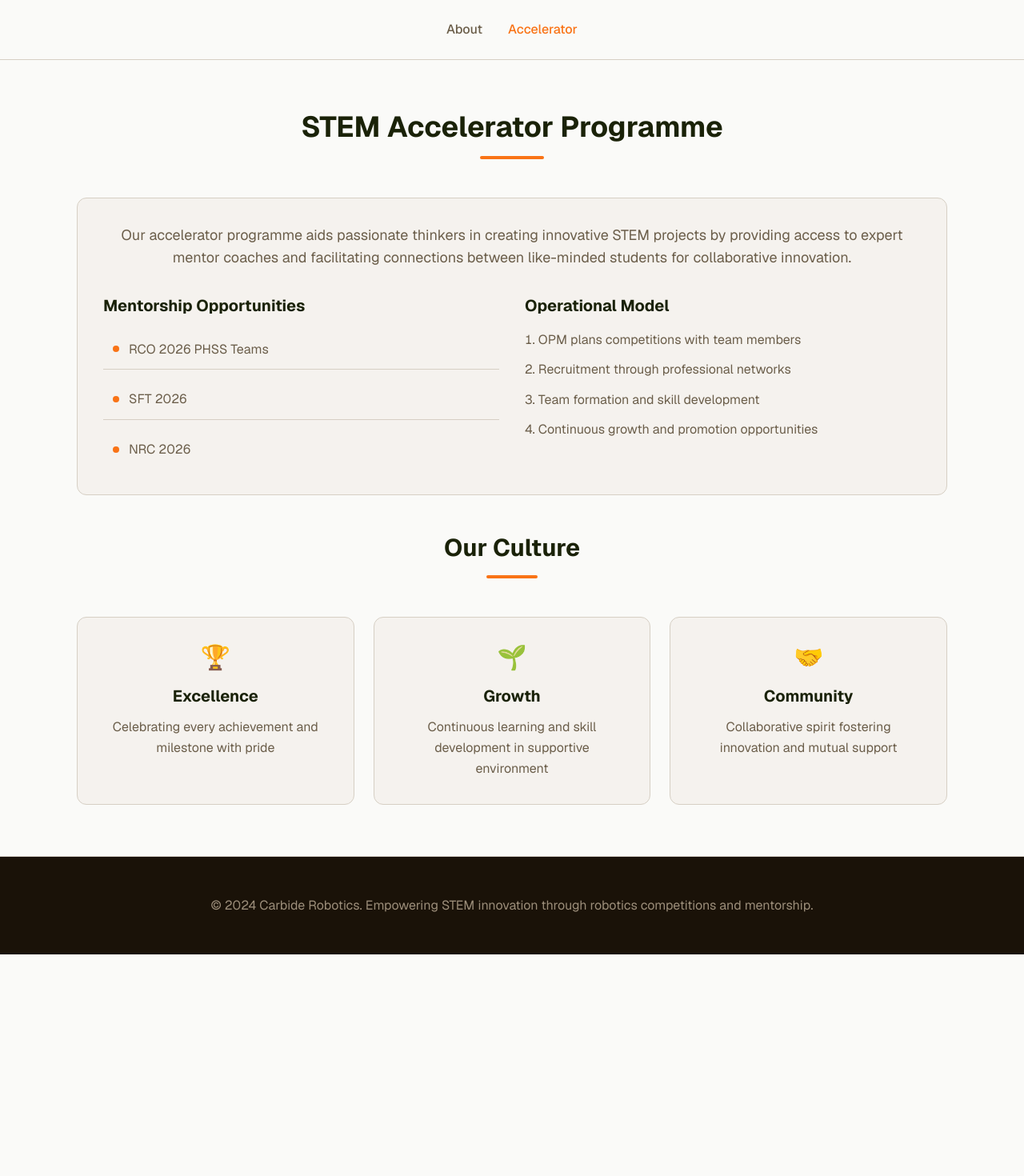
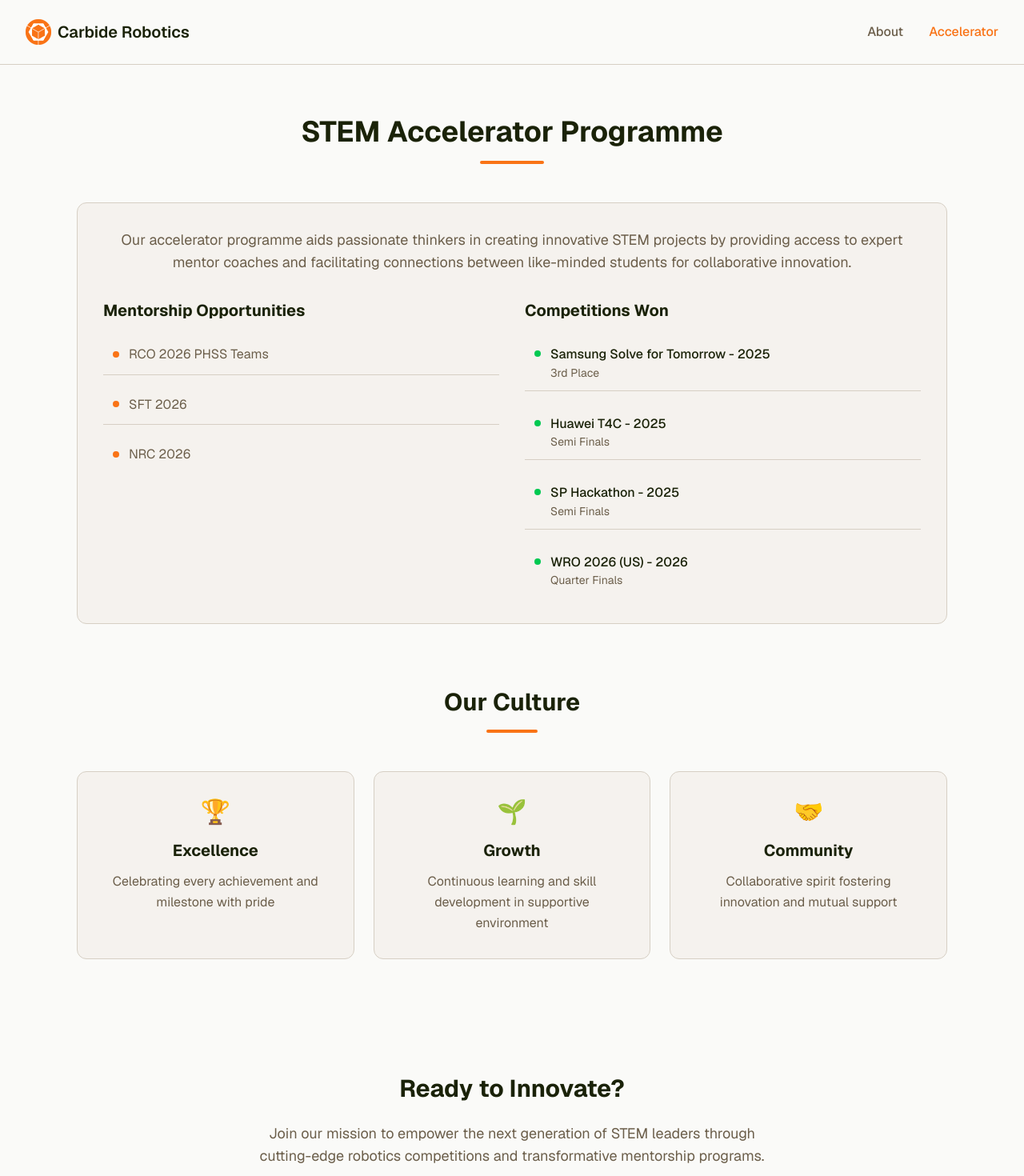
Before and after one commit to vensah-dev/carbide-robotics, a Next.js app: page /accelerator in a window 1280 px wide. Shown: the top 1470 px of the page at 80% size. Before the commit the page ends 1193 px from the top, so only its background shows below. Built offline with nearby package versions, Linux system fonts and the light colour scheme.

Commit message:
new navbar

```diff
--- a/app/accelerator/page.tsx
+++ b/app/accelerator/page.tsx
@@ -1,16 +1,15 @@
+"use client";
+
+import { Navbar } from "@/components/navbar";
+
 export default function AcceleratorPage() {
   return (
     <div className="min-h-screen bg-[var(--background-primary)]">
-      {/* Minimal Navigation */}
-      <nav className="w-full py-6 px-8 flex justify-center items-center border-b border-[var(--border-color)]">
-        <div className="flex items-center gap-8">
-          <a href="/" className="text-[var(--font-secondary)] hover:text-[var(--font-primary)] transition-colors font-medium">About</a>
-          <a href="/accelerator" className="text-[var(--accent-primary)] font-medium">Accelerator</a>
-        </div>
-      </nav>
+      {/* Navigation */}
+      <Navbar />
 
       {/* Accelerator Programme */}
-      <div className="max-w-6xl mx-auto px-8 py-16">
+      <div className="max-w-6xl mx-auto px-8 py-16 space-y-20">
         <section id="accelerator" className="space-y-12">
           <div className="text-center">
             <h1 className="text-4xl font-bold text-[var(--font-primary)] mb-4">STEM Accelerator Programme</h1>
@@ -38,16 +37,41 @@ export default function AcceleratorPage() {
               </div>
 
               <div className="space-y-6">
-                <h2 className="text-xl font-bold text-[var(--font-primary)] mb-4">Operational Model</h2>
-                <ol className="space-y-3 list-decimal list-inside text-[var(--font-secondary)]">
-                  <li>OPM plans competitions with team members</li>
-                  <li>Recruitment through professional networks</li>
-                  <li>Team formation and skill development</li>
-                  <li>Continuous growth and promotion opportunities</li>
-                </ol>
+                <h2 className="text-xl font-bold text-[var(--font-primary)] mb-4">Competitions Won</h2>
+                <div className="space-y-4">
+                  <div className="flex items-start gap-3 p-3 border-b border-[var(--border-color)]">
+                    <div className="w-2 h-2 bg-green-500 rounded-full mt-2"></div>
+                    <div>
+                      <h3 className="font-medium text-[var(--font-primary)]">Samsung Solve for Tomorrow - 2025</h3>
+                      <p className="text-[var(--font-secondary)] text-sm">3rd Place</p>
+                    </div>
+                  </div>
+                  <div className="flex items-start gap-3 p-3 border-b border-[var(--border-color)]">
+                    <div className="w-2 h-2 bg-green-500 rounded-full mt-2"></div>
+                    <div>
+                      <h3 className="font-medium text-[var(--font-primary)]">Huawei T4C - 2025</h3>
+                      <p className="text-[var(--font-secondary)] text-sm">Semi Finals</p>
+                    </div>
+                  </div>
+                  <div className="flex items-start gap-3 p-3 border-b border-[var(--border-color)]">
+                    <div className="w-2 h-2 bg-green-500 rounded-full mt-2"></div>
+                    <div>
+                      <h3 className="font-medium text-[var(--font-primary)]">SP Hackathon - 2025</h3>
+                      <p className="text-[var(--font-secondary)] text-sm">Semi Finals</p>
+                    </div>
+                  </div>
+                  <div className="flex items-start gap-3 p-3">
+                    <div className="w-2 h-2 bg-green-500 rounded-full mt-2"></div>
+                    <div>
+                      <h3 className="font-medium text-[var(--font-primary)]">WRO 2026 (US) - 2026</h3>
+                      <p className="text-[var(--font-secondary)] text-sm">Quarter Finals</p>
                     </div>
                   </div>
                 </div>
+              </div>
+            </div>
+          </div>
+        </section>
 
         {/* Culture Section */}
         <section id="culture" className="space-y-12">
@@ -76,12 +100,28 @@ export default function AcceleratorPage() {
             ].map((value, index) => (
               <div key={index} className="bg-[var(--background-secondary)] border border-[var(--border-color)] rounded-xl p-8 text-center">
                 <div className="text-3xl mb-4">{value.icon}</div>
-                  <h4 className="text-xl font-bold text-[var(--font-primary)] mb-3">{value.title}</h4>
+                <h3 className="text-xl font-bold text-[var(--font-primary)] mb-3">{value.title}</h3>
                 <p className="text-[var(--font-secondary)]">{value.description}</p>
               </div>
             ))}
           </div>
         </section>
+
+        {/* CTA Section */}
+        <section className="text-center py-16">
+          <h2 className="text-3xl font-bold text-[var(--font-primary)] mb-6">Ready to Innovate?</h2>
+          <p className="text-lg text-[var(--font-secondary)] mb-8 max-w-2xl mx-auto">
+            Join our mission to empower the next generation of STEM leaders through
+            cutting-edge robotics competitions and transformative mentorship programs.
+          </p>
+          <div className="space-y-4 md:space-y-0 md:space-x-6">
+            <button className="bg-[var(--accent-primary)] text-white px-8 py-3 rounded-lg font-medium hover:bg-[var(--accent-secondary)] transition-colors">
+              Get Started
+            </button>
+            <button className="border border-[var(--border-color)] text-[var(--font-secondary)] px-8 py-3 rounded-lg font-medium hover:bg-[var(--background-secondary)] transition-colors">
+              Learn More
+            </button>
+          </div>
         </section>
       </div>
 
--- a/app/page.tsx
+++ b/app/page.tsx
@@ -1,13 +1,12 @@
+"use client";
+
+import { Navbar } from "@/components/navbar";
+
 export default function Home() {
   return (
     <div className="min-h-screen bg-[var(--background-primary)]">
       {/* Minimal Navigation */}
-      <nav className="w-full py-6 px-8 flex justify-center items-center border-b border-[var(--border-color)]">
-        <div className="flex items-center gap-8">
-          <a href="/" className="text-[var(--accent-primary)] font-medium">About</a>
-          <a href="/accelerator" className="text-[var(--font-secondary)] hover:text-[var(--font-primary)] transition-colors font-medium">Accelerator</a>
-        </div>
-      </nav>
+      <Navbar />
 
       {/* Hero Section */}
       <section className="py-20 px-8 text-center">
@@ -56,7 +55,7 @@ export default function Home() {
           <div className="grid grid-cols-1 md:grid-cols-2 gap-8">
             {/* 2025 Achievements */}
             <div className="bg-[var(--background-secondary)] border border-[var(--border-color)] rounded-xl p-8">
-              <h3 className="text-xl font-bold text-[var(--font-primary)] mb-6">2025 Achievements</h3>
+              <h3 className="text-2xl font-bold text-[var(--font-primary)] mb-6">2025 Achievements</h3>
               <div className="space-y-4">
                 <div className="flex items-center gap-4 p-4 border-b border-[var(--border-color)]">
                   <div className="w-3 h-3 bg-green-500 rounded-full"></div>
@@ -75,7 +74,7 @@ export default function Home() {
 
             {/* 2026 Projections */}
             <div className="bg-[var(--background-secondary)] border border-[var(--border-color)] rounded-xl p-8">
-              <h3 className="text-xl font-bold text-[var(--font-primary)] mb-6">2026 Projections</h3>
+              <h3 className="text-2xl font-bold text-[var(--font-primary)] mb-6">2026 Projections</h3>
               <div className="grid grid-cols-1 gap-3">
                 {[
                   "Samsung Solve for Tomorrow 2026",
--- /dev/null
+++ b/components/navbar.tsx
@@ -0,0 +1,31 @@
+"use client";
+
+import Link from "next/link";
+import { usePathname } from "next/navigation";
+
+export function Navbar() {
+  const pathname = usePathname();
+
+  return (
+    <nav className="w-full py-6 px-8 flex justify-between items-center border-b border-[var(--border-color)]">
+      <div className="flex items-center gap-2">
+        <img src="/icons/icon.png" alt="Carbide Robotics Logo" className="w-8 h-8" />
+        <span className="text-xl font-semibold text-[var(--font-primary)]">Carbide Robotics</span>
+      </div>
+      <div className="flex items-center gap-8">
+        <Link
+          href="/"
+          className={`font-medium ${pathname === '/' ? 'text-[var(--accent-primary)]' : 'text-[var(--font-secondary)] hover:text-[var(--font-primary)] transition-colors'}`}
+        >
+          About
+        </Link>
+        <Link
+          href="/accelerator"
+          className={`font-medium ${pathname === '/accelerator' ? 'text-[var(--accent-primary)]' : 'text-[var(--font-secondary)] hover:text-[var(--font-primary)] transition-colors'}`}
+        >
+          Accelerator
+        </Link>
+      </div>
+    </nav>
+  );
+}
```
Also changed, not shown: public/icons/icon.png (added), 1 other file (tests, documents, lock files or other folders). Lines whose indentation alone changed are shown as unchanged.
